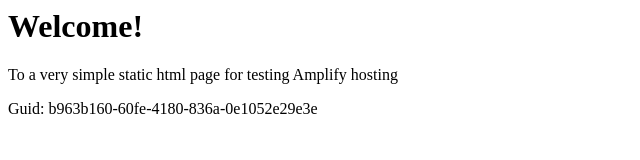
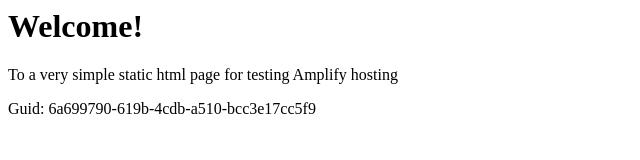
Before and after one commit to aws-aemilia-pdx/Github-PR-Commit-Integration-Test-DoNotTouch-GitHubWebhookPushCanaryTest-v1-prod-us-west-2, a website: page src/index.html in a window 1280 px wide. Shown: the full height of the page, 0-640 px from the left. Drawn offline with Linux system fonts and the light colour scheme.

Commit message:
commit from integ tests

```diff
--- a/src/index.html
+++ b/src/index.html
@@ -12,6 +12,6 @@
 <body>
     <h1>Welcome!</h1>
     <p>To a very simple static html page for testing Amplify hosting</p>
-    <p>Guid: b963b160-60fe-4180-836a-0e1052e29e3e</p></body>
+    <p>Guid: 6a699790-619b-4cdb-a510-bcc3e17cc5f9</p></body>
 
 </html>
```
